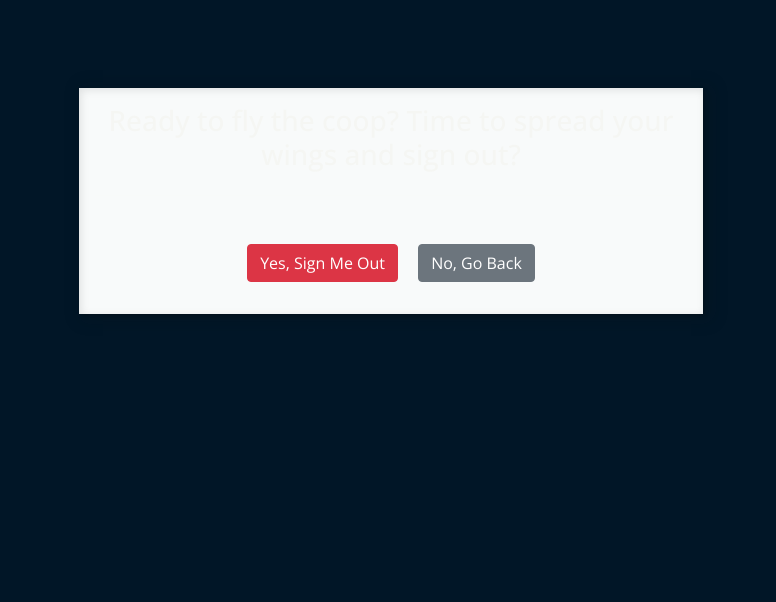
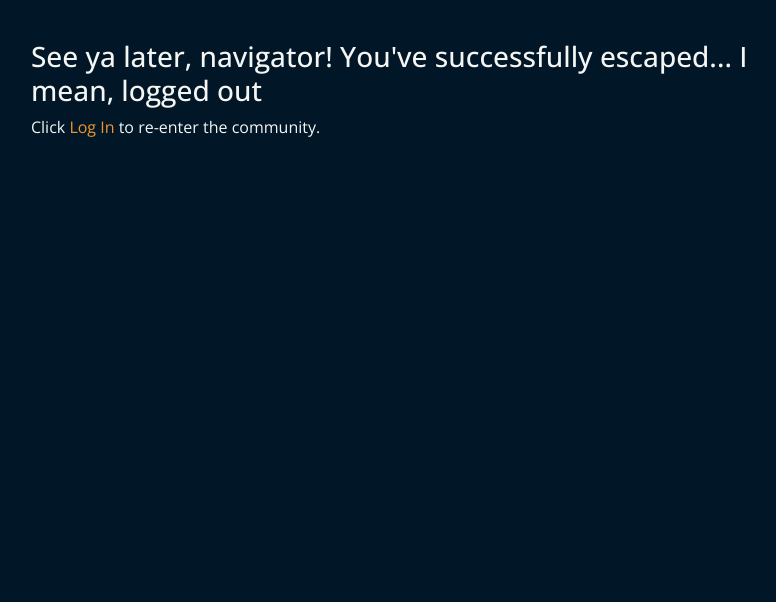
Before and after one commit to Blignaut24/NederLearn_V5, a Django app: page /accounts/logout/ in a window 1280 px wide. Shown: the part 56-658 px from the top of the page, without its empty margins (249-1025 px from the left). Run offline with Django 5.2, Linux system fonts and the light colour scheme; the visitor is signed in with stand-in values (Sample User, id 1); some libraries are stand-ins or nearby versions; some web fonts are replaced.

Commit message:
feat: implement user logout functionality

```diff
--- a/nederlearn/settings.py
+++ b/nederlearn/settings.py
@@ -51,7 +51,7 @@ ALLOWED_HOSTS = [
     "nederlearn-v5-c628536a9899.herokuapp.com",  # Current production server
     # Development Environments
     "localhost",  # Local development server
-    "8000-blignaut24-nederlearnv5-m7zw3vn8a5a.ws-eu117.gitpod.io",  # GitPod workspace
+    "8000-blignaut24-nederlearnv5-omwnjaop6qn.ws-eu117.gitpod.io",  # GitPod workspace
 ]
 
 # =======================================
--- a/templates/account/logout.html
+++ b/templates/account/logout.html
@@ -1,50 +1,22 @@
+{# Extend base template and load required template tags #}
 {% extends "base.html" %}
-
-{#Import Required Template Libraries#}
 {% load i18n %}
 {% load account socialaccount %}
 
-{# Define Page Title #}
+{# # Define page title block #}
 {% block head_title %}{% trans "Sign Up" %}{% endblock %}
-
-{# Begin Main Content Section #}
 {% block content %}
-
-{# Main Container Element #}
 <div class="container">
-    <div class="row justify-content-center">
-        <div class="col-md-8 col-sm-12 mt-3">
-            <div class="card-body text-center m-5">
-                {# Logout Confirmation Header #}
-                <h3>{% trans "Ready to fly the coop? Time to spread your wings and sign out?" %}</h3>
-                <div class="row">
-                    <div class="col">
-                        <hr />
-                    </div>
-                </div>
-                {# User Feedback Message #}
-                <p class="m-4">
-                    {% if condition %}"If 'Yes', congratulations! You will"{% endif %}
-                </p>
-
-                {# User Action Controls #}
-                <div class="text-center m-2">
-                    {# Secure Logout Form #}
-                    <form method="post" action="{% url 'account_logout' %}">
-                        {% csrf_token %}
-                        {# Hidden Redirect Handler #}
-                        {% if redirect_field_value %}
-                        <input type="hidden" name="{{ redirect_field_name }}" value="{{ redirect_field_value }}" />
-                        {% endif %}
-
-                        {# Form Submit Controls #}
-                        <button class="btn btn-danger right m-2" type="submit">{% trans 'Yes, Sign Me Out' %}</button>
-
-                        {# Cancel Action Link #}
-                        <a href="{% url 'home' %}" class="btn btn-secondary m-2">No, Go Back</a>
-                    </form>
-                </div>
-            </div>
+    <div class="row">
+        {# Center content with Bootstrap classes #}
+        <div class="col-md-8 mt-3 offset-md-2">
+            {# Logout confirmation message #}
+            <h3>{% trans "See ya later, navigator! You've successfully escaped... I mean, logged out" %}</h3>
+            {# Login redirect link #}
+            <p>{% blocktrans %}Click <a class="link" href="{{ login_url }}">Log
+                    In</a>
+                to re-enter the community.{% endblocktrans %}</p>
+            </p>
         </div>
     </div>
 </div>
```
